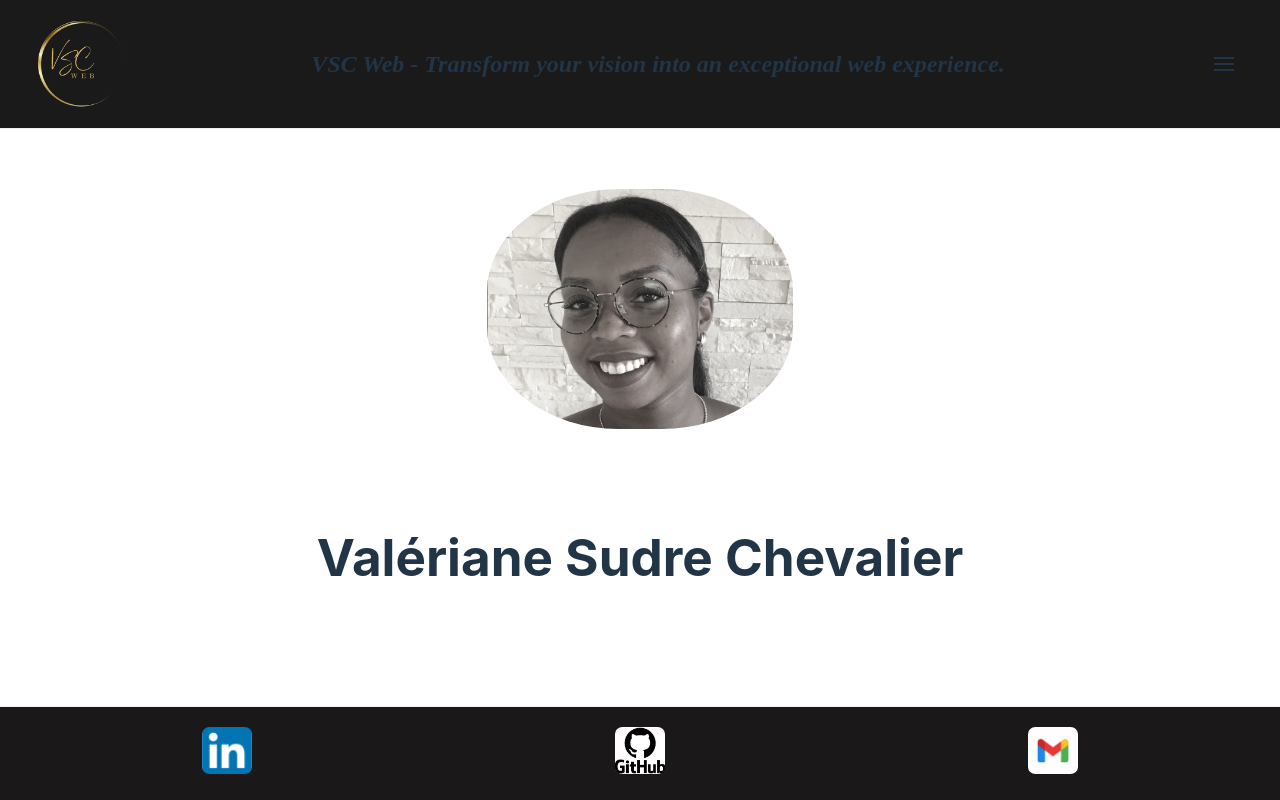
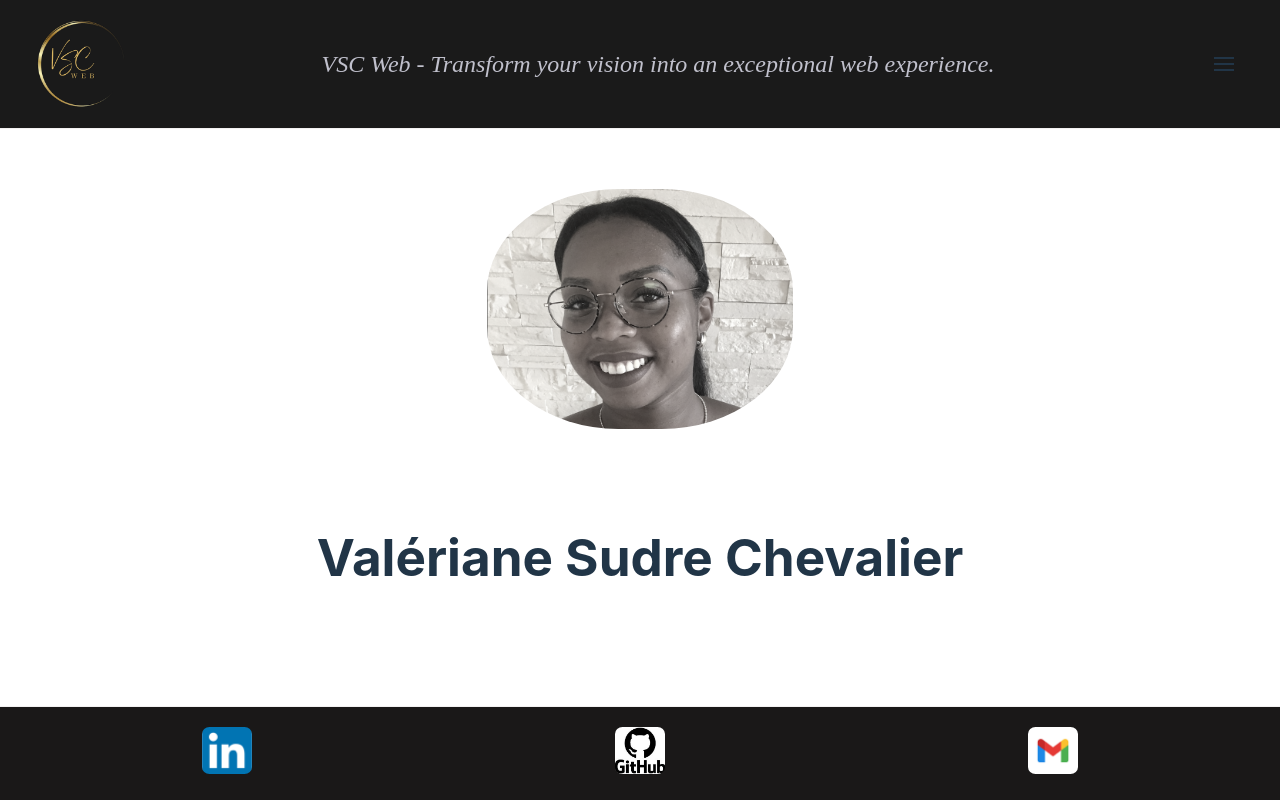
Before and after one commit to valihna/scvportfolio.github.io, a React (Vite) app: page / in a window 1280 px wide. Built offline with nearby package versions, Linux system fonts and the light colour scheme.

Commit message:
ajout dun link vers home lorsquon click sur le slogan

```diff
--- a/src/components/navbar/Navbar.jsx
+++ b/src/components/navbar/Navbar.jsx
@@ -3,13 +3,13 @@ import { useClickAway } from "react-use";
 import { AnimatePresence, motion } from "framer-motion";
 import { Squash as Hamburger } from "hamburger-react";
 import { routes } from "./routes";
+import { Link } from "react-router-dom";
 import logo from "../../assets/logo.png";
 import "./Navbar.css";
 
 const Navbar = () => {
   const [isOpen, setOpen] = useState(false);
   const ref = useRef(null);
-
   useClickAway(ref, () => setOpen(false));
 
   return (
@@ -61,9 +61,11 @@ const Navbar = () => {
         </div>
         <div className="slogan">
           <h2>
-            VSC Web - Transform your vision into an exceptional web experience.
-            {/* VSC Web - Transformez votre vision en une expérience web
-            exceptionnelle. */}
+            <Link to="/home" rel="noopener noreferrer">
+              VSC Web - Transform your vision into an exceptional web
+              experience.
+              {/* VSC Web - Transformez votre vision en une expérience web exceptionnelle. */}
+            </Link>
           </h2>
         </div>
         <div className="logo">
```
